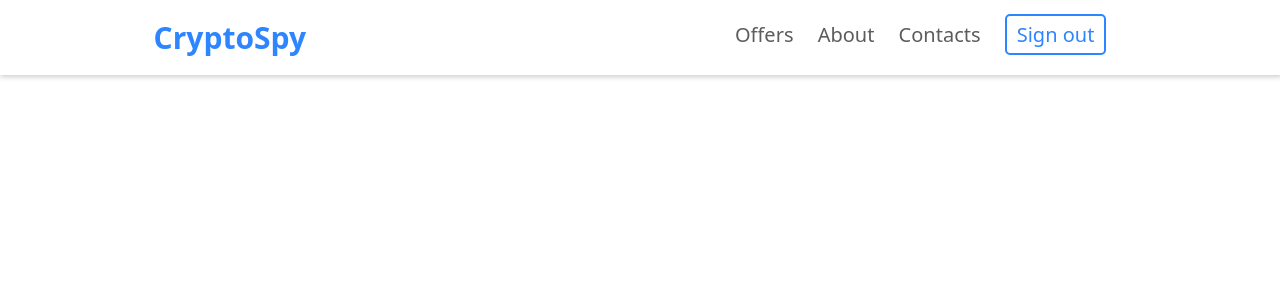
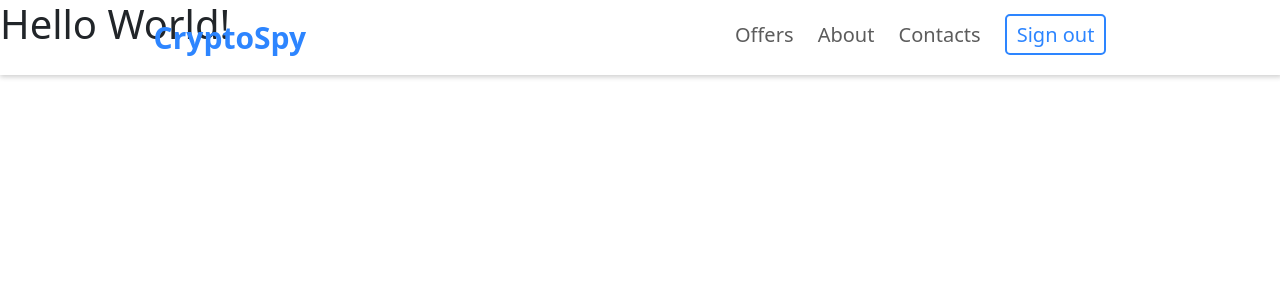
Before and after one commit to Paul0217-tech/CryptoSpy, a PHP site: page /mainfeed/index.php in a window 1280 px wide. Shown: the top 300 px of the page. Run offline with PHP 8.4, Linux system fonts and the light colour scheme; the visitor is signed in with stand-in values (Sample User, id 1); some libraries are stand-ins or nearby versions.

Commit message:
2nd commit
tsting to do some minor changes using branch main

```diff
--- a/mainfeed/index.php
+++ b/mainfeed/index.php
@@ -8,6 +8,7 @@ if(isset($_SESSION['wallet_address'])){
 
 <!-- index.php user account -->
 
+<h1>Hello World!</h1>
 
 <!-- check subscription -->
 <script src='../js/checkSubscription.js'></script>
```
